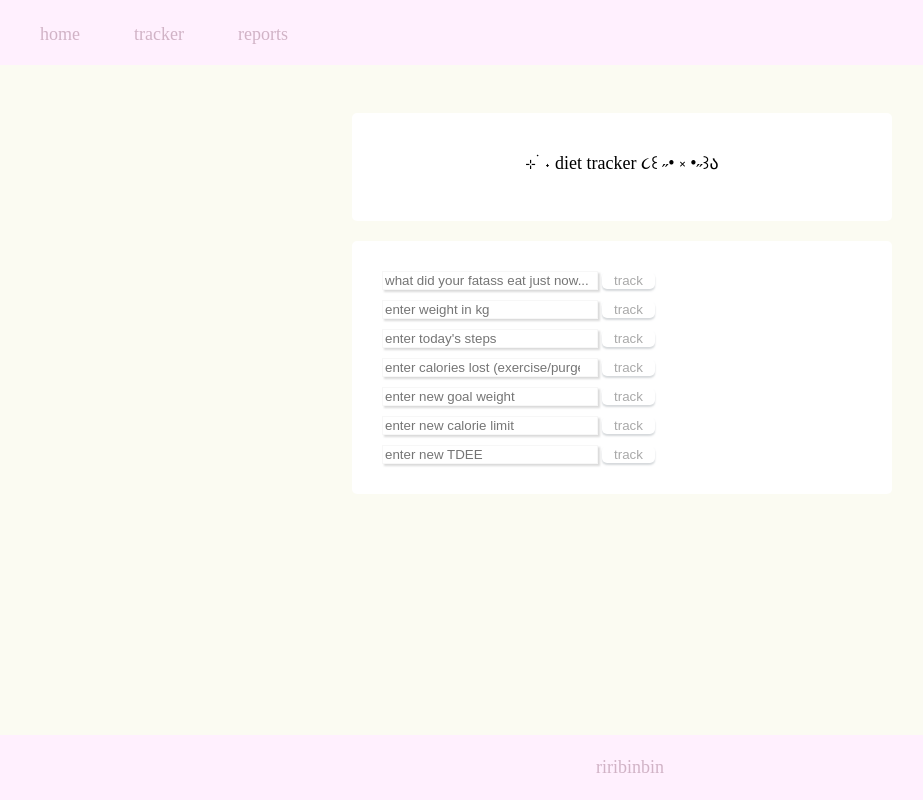
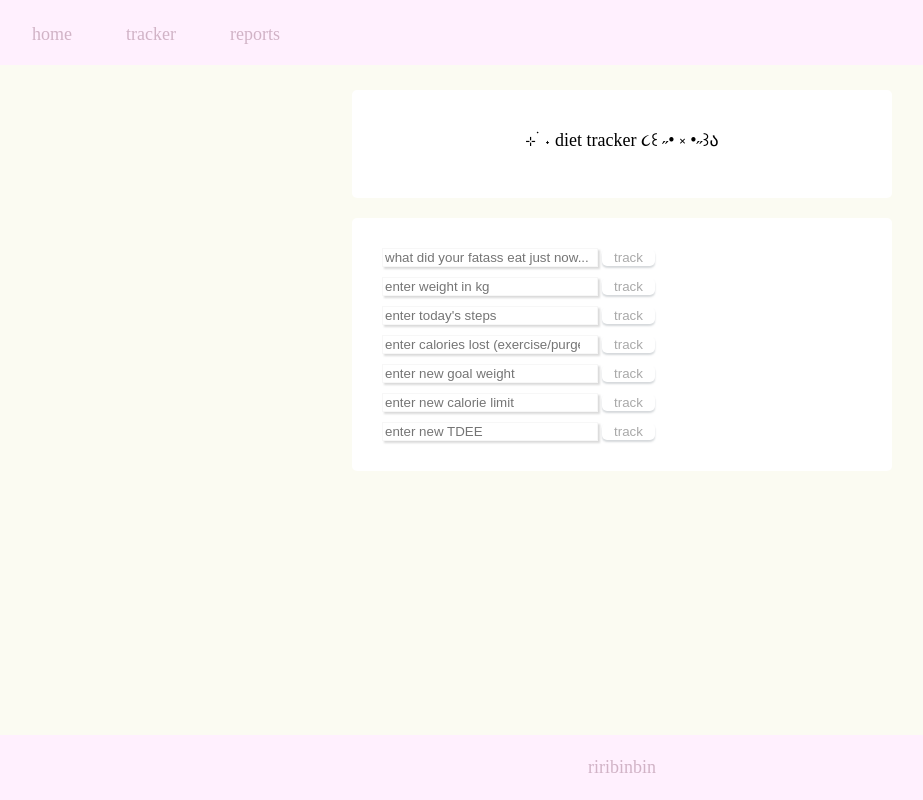
Before and after one commit to kekekoe/diet-tracker, a plain HTML site: page index.html in a window 1280 px wide. Shown: the whole page, without its empty margins (18-941 px from the left). Drawn offline with Linux system fonts and the light colour scheme.

Commit message:
Add files via upload

```diff
--- a/styles.css
+++ b/styles.css
@@ -1,8 +1,8 @@
 body {
     background-color: #fbfbf2;
-    min-height: 400px;
-    margin-bottom: 100px;
-    clear: both;
+    margin: 0;
+    min-height: 100vh;
+
 }
 
 .header {
@@ -23,6 +23,7 @@ body {
     justify-content: center;
     display: flex;
     bottom: 0;
+    z-index: 1000;
     p {
         font-size: large;
         color: #d1b3c6;
@@ -59,8 +60,9 @@ body {
 }
 
 .main {
-    padding-top: 80px;
-    flex: 1;
+    padding-top: 65px;
+    padding-bottom: 65px;
+    margin: 0;
 }
 
 .home, .container, .questions {
```
